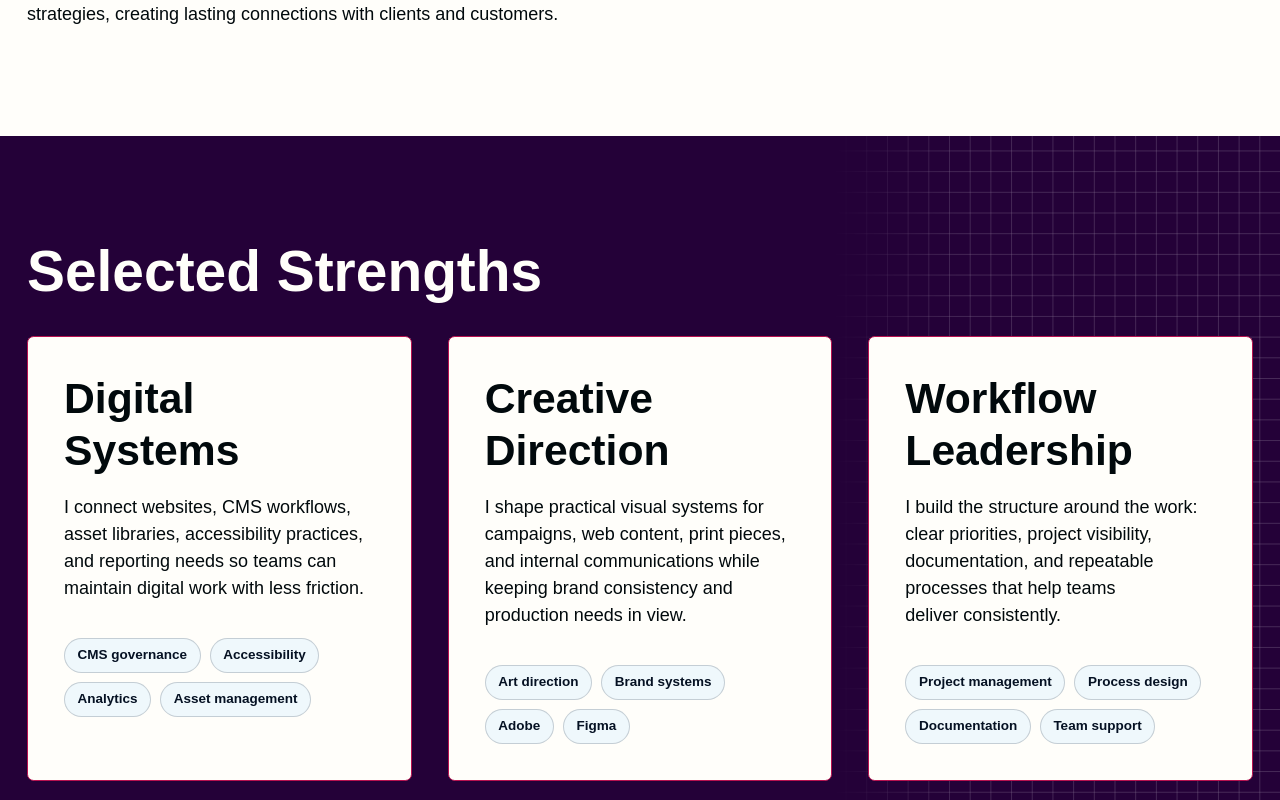
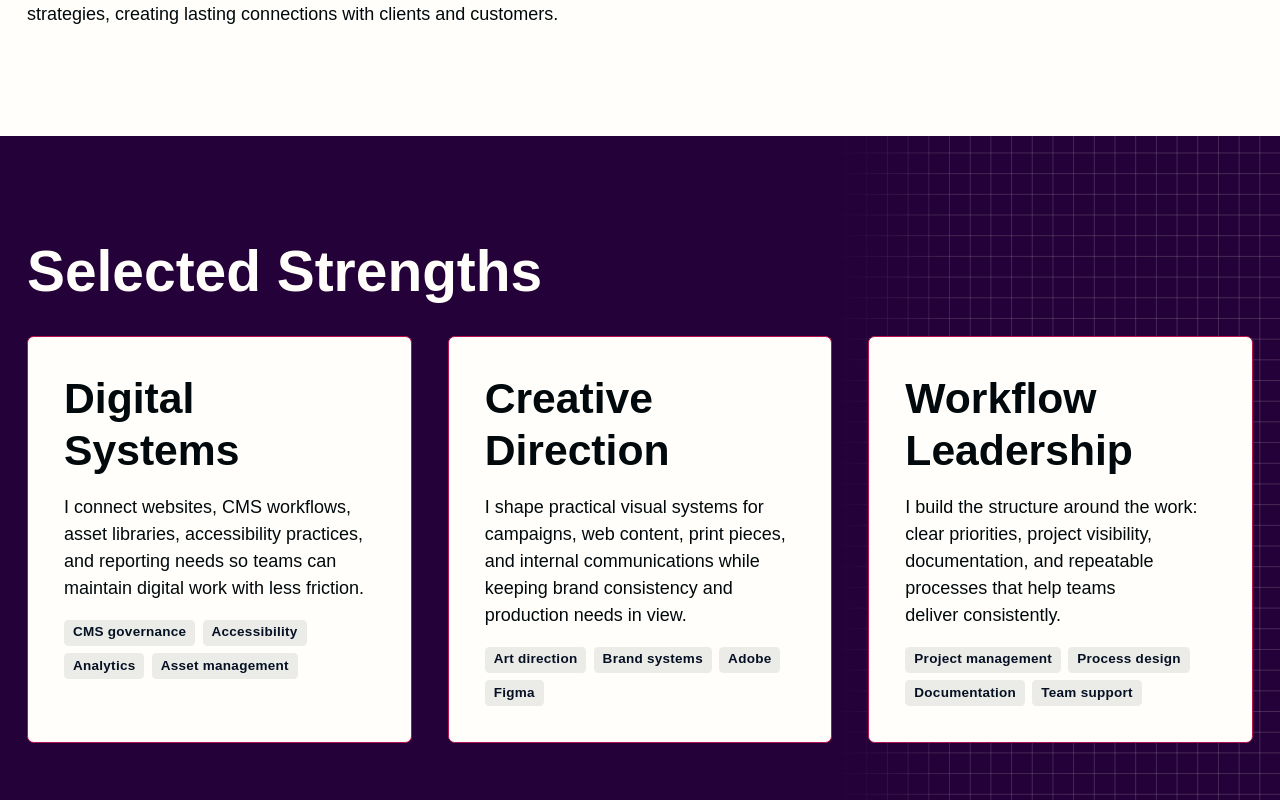
Before and after one commit to sforschen/asylum, a Next.js app: page /knowledge in a window 1280 px wide. Shown: the part 1980-2780 px from the top of the page. Built offline with nearby package versions, Linux system fonts and the light colour scheme.

Commit message:
Refine homepage hero and strength tags

```diff
--- a/app/globals.css
+++ b/app/globals.css
@@ -430,6 +430,7 @@ main .hero-container {
   width: 100%;
   height: var(--hero-height);
   overflow: hidden;
+  box-shadow: 0 0.625rem 1.5rem rgb(1 9 12 / 0.16);
   background:
     radial-gradient(circle at 78% 18%, var(--section-pattern-accent), transparent 0 42%),
     linear-gradient(180deg, var(--section-pattern-line) 0, var(--section-pattern-line) 1px, transparent 1px, transparent 100%),
@@ -486,7 +487,6 @@ main .hero-container {
 
 .hero-media img {
   display: block;
-  filter: grayscale(1);
   margin: auto;
 }
 
@@ -2097,20 +2097,21 @@ main .section.highlight-red.cta-section > .page-container.page-section-content::
 .selected-strength-tools {
   display: flex;
   flex-wrap: wrap;
-  gap: var(--spc-xs);
-  margin: var(--spc-m) 0 0;
+  gap: 0.4rem;
+  margin: var(--spc-s) 0 0;
   padding: 0;
   list-style: none;
 }
 
 .selected-strength-tools li {
-  padding: 0.35rem 0.7rem;
-  border: var(--border-width-thin) solid rgb(5 17 35 / 0.18);
-  border-radius: var(--spc-xl);
-  background-color: var(--clr-lighter-blue);
+  padding: 0.2rem 0.5rem;
+  border-radius: 0.25rem;
+  background-color: rgb(5 17 35 / 0.08);
   color: var(--clr-blue);
-  font-size: var(--body-font-size-s);
-  font-weight: 700;
+  font-size: var(--text-size-caption);
+  font-weight: 600;
+  line-height: 1.4;
+  letter-spacing: 0.02em;
 }
 
 .case-study-feed-header {
```
